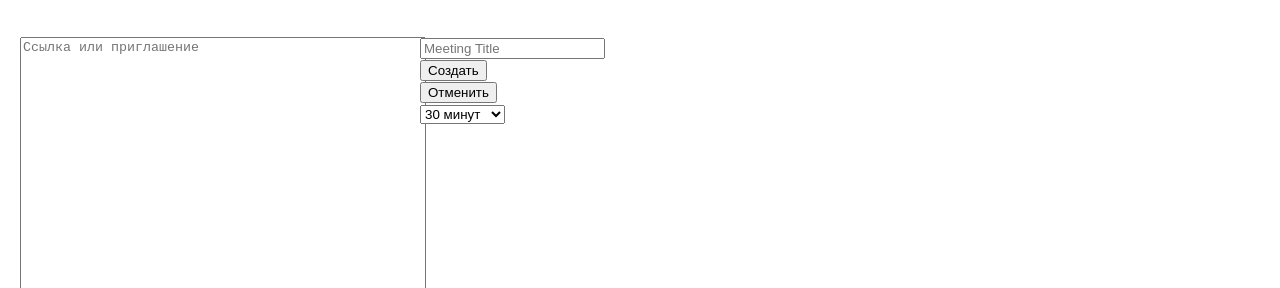
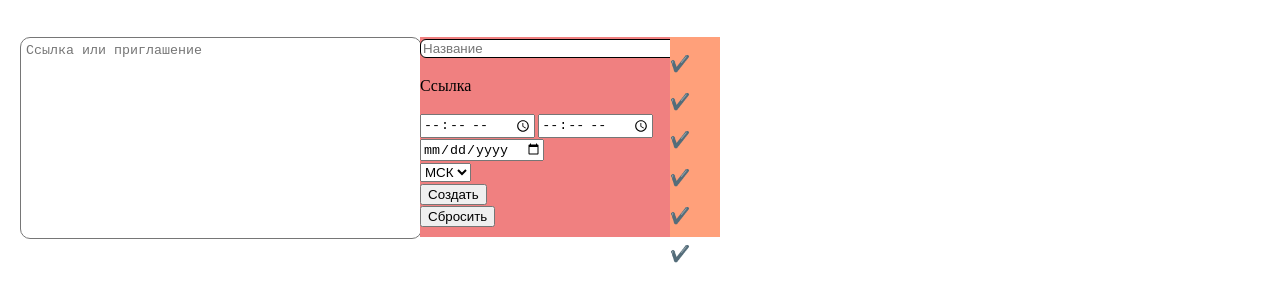
Before and after one commit to DonVeds/Add2Cal, a plain HTML site: page index.html in a window 1280 px wide. Shown: the part 512-800 px from the top of the page. Drawn offline with nearby package versions, Linux system fonts and the light colour scheme.

Commit message:
Adding more markup

```diff
--- a/css/indexPage.css
+++ b/css/indexPage.css
@@ -105,23 +105,51 @@ nav {
 }
 
 .containerCreate {
-  display: flex;
-  flex-wrap: wrap;
   margin-top: 40px;
 }
 
+.createFlexBox {
+  display: flex;
+  flex-wrap: wrap;
+}
+
 .createTextarea {
-  height: 400px;
+  height: 200px;
   width: 400px;
 }
 
 .textareaLink {
-  height: 400px;
-  width: 400px;
+  height: 190px;
+  width: 390px;
   resize: none;
+  border-radius: 10px;
+  padding: 5px;
 }
 
 .createForm {
-  height: 400px;
-  width: 400px;
+  height: 200px;
+  width: 250px;
+  background-color: lightcoral;
 }
+
+.formTitle {
+  border-radius: 6px;
+  border: 1px solid black;
+  width: 100%;
+}
+
+.formTime {
+
+}
+
+.formTime input {
+  width: 110px;
+}
+
+
+
+.formCheck {
+  height: 200px;
+  width: 50px;
+  background-color: lightsalmon;
+}
--- a/index.html
+++ b/index.html
@@ -51,30 +51,51 @@
     </nav>
 
     <div class="container containerCreate">
+      <div class="createFlexBox">
         <div class="createTextarea">
           <textarea class="textareaLink" rows="5" placeholder="Ссылка или приглашение"></textarea>
         </div>
 
         <div class="createForm">
-        <input class="formTitle" type="text" placeholder="Meeting Title">
+          <input class="formTitle" type="text" placeholder="Название">
+
+          <p class="formLink">Ссылка</p>
+
+          <div class="formTime">
+            <input type="time">
+            <input type="time">
+          </div>
+
+          <input class="formDate" type="date">
+
+          <div class="formTimezone">
+              <select>
+                <option>МСК</option>
+                <option>ЕКБ</option>
+                <option>НСБ</option>
+                <option>ВЛД</option>
+              </select>
+            </div>
 
           <div class="formField">
             <div class="control">
               <button onclick="create()" class="button is-warning">Создать</button>
             </div>
             <div class="control">
-            <button onclick="cancel()" class="button is-warning is-light">Отменить</button>
-          </div>
-          <div class="select">
-            <select class="DurationSelect">
-              <option>30 минут</option>
-              <option>60 минут</option>
-              <option>90 минут</option>
-              <option>120 минут</option>
-            </select>
+              <button onclick="cancel()" class="button is-warning is-light">Сбросить</button>
             </div>
           </div>
 
+        </div>
+
+        <div class="formCheck">
+          <p>✔️</p>
+          <p>✔️</p>
+          <p>✔️</p>
+          <p>✔️</p>
+          <p>✔️</p>
+          <p>✔️</p>
+        </div>
       </div>
     </div>
 
```
Lines whose indentation alone changed are shown as unchanged.
